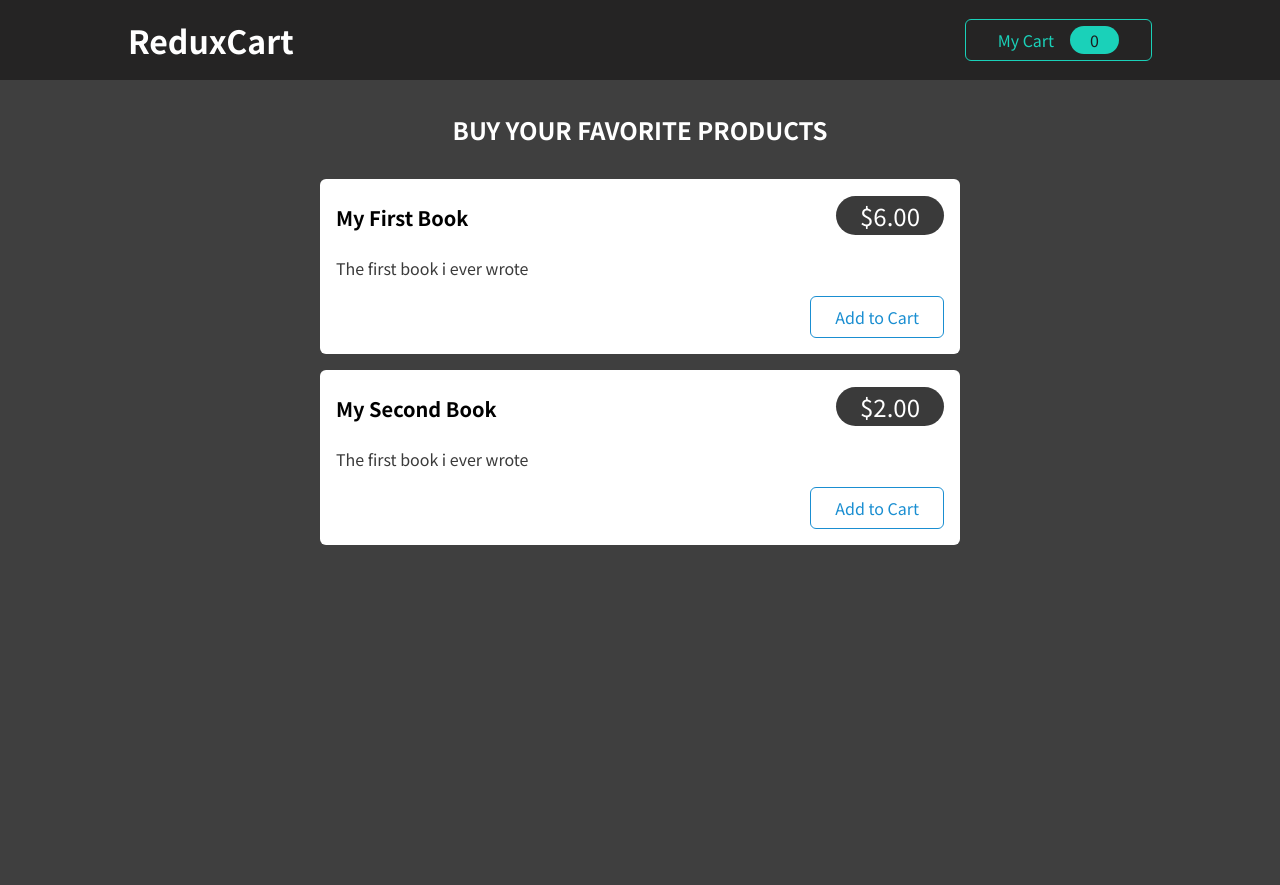
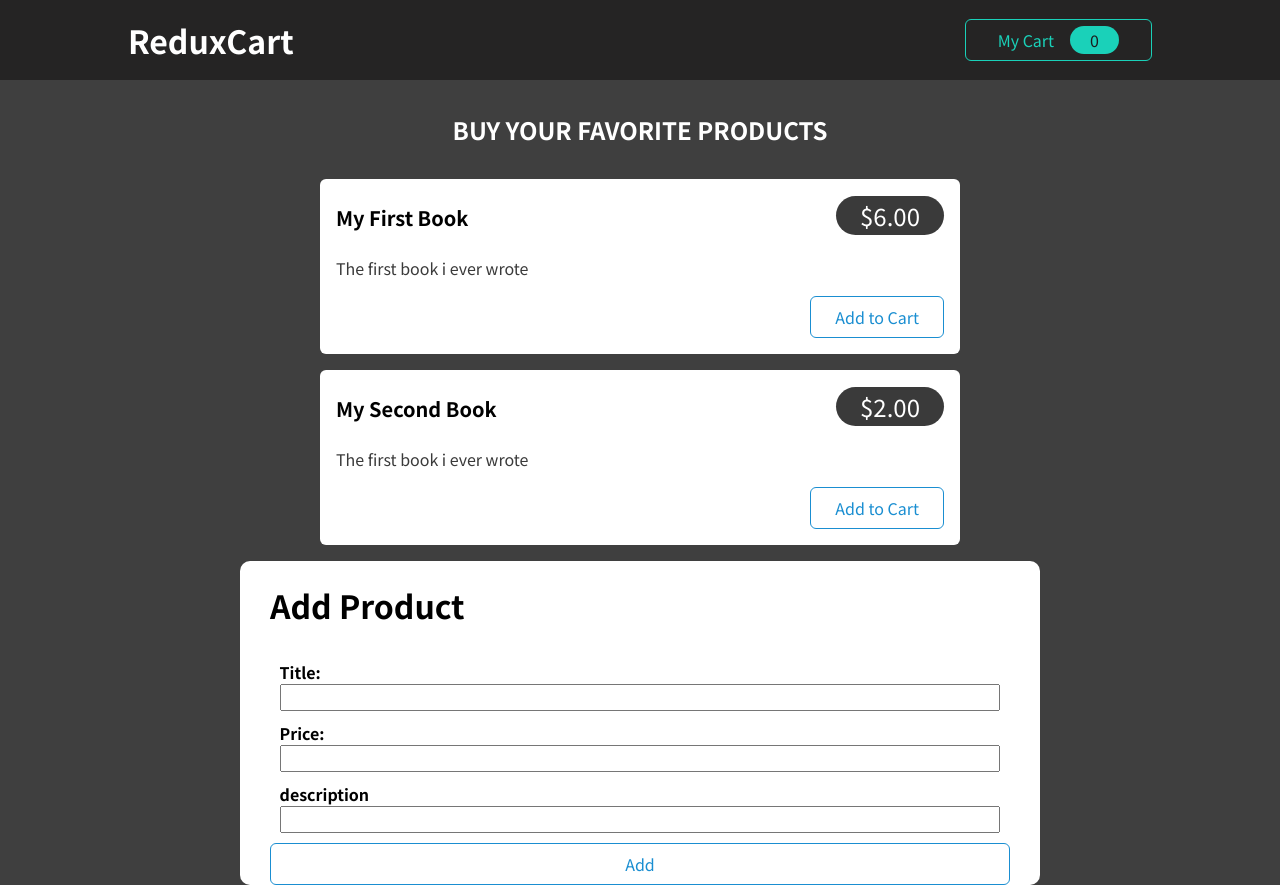
Before and after one commit to Belekko/redux-toolkit, a React (Create React App) app: page / in a window 1280 px wide. Before the commit the page ends 800 px from the top, so only its background shows below. Built offline with nearby package versions, Linux system fonts and the light colour scheme.

Commit message:
starting

```diff
--- a/src/App.js
+++ b/src/App.js
@@ -5,8 +5,9 @@ import Layout from "./components/Layout/Layout";
 import Products from "./components/Shop/Products";
 import Notification from "./components/UI/Notification";
 import {uiActions} from "./store/slices/uiSlice";
-import {BASE_URL} from "./utils/constants/general";
+// import {BASE_URL} from "./utils/constants/general";
 import {sendCartData} from "./store/slices/cartSlice";
+import AddProduct from "./components/AddProduct/AddProduct";
 
 let isInitial = true;
 
@@ -33,7 +34,8 @@ function App() {
         dispatch(sendCartData(cart))
     }, [cart, dispatch]);
 
-    return (<>
+    return (
+        <>
         {notification && (<Notification
             status={notification.status}
             title={notification.title}
@@ -42,6 +44,8 @@ function App() {
         <Layout>
             {isShow && <Cart/>}
             <Products/>
+            <AddProduct/>
+
         </Layout>
     </>);
 }
--- a/src/components/AddProduct/AddProduct.js
+++ b/src/components/AddProduct/AddProduct.js
@@ -1,22 +1,44 @@
-import React from 'react';
+import React, {useState} from 'react';
+import styles from './AddProduct.module.css'
+import {useDispatch} from "react-redux";
+import {addProductActions} from "../../store/slices/addProductSlice";
+
 
 const AddProduct = () => {
-    return (<form>
+    const [product, setProduct] = useState({title: '', price: '', des: ''})
+    const dispatch = useDispatch()
+
+
+    const onChangeHandler = (e) => {
+        const name = e.target.id
+        setProduct(prevState => ({...prevState, [name]: e.target.value}))
+    }
+
+    const addHandler = (e) => {
+        e.preventDefault()
+        console.log('ok')
+        dispatch(addProductActions.addProduct(product))
+    }
+    return (
+        <div className={styles.formBlock}>
+            <form onSubmit={addHandler} className={styles.form}>
                 <h1>Add Product</h1>
-        <div>
+                <div className={styles.inputBlock}>
                     <label htmlFor='title'>Title:</label>
-            <input id='title' type='text'/>
+                    <input id='title' type='text' onChange={onChangeHandler}/>
                 </div>
-        <div>
+                <div className={styles.inputBlock}>
                     <label htmlFor='price'>Price:</label>
-            <input id='price' type='text'/>
+                    <input id='price' type='number' onChange={onChangeHandler}/>
                 </div>
-        <div>
+                <div className={styles.inputBlock}>
                     <label htmlFor='des'>description</label>
-            <input id='des' type='textarea'/>
+                    <input id='des' type='textarea' onChange={onChangeHandler}/>
                 </div>
-        <button>Add</button>
-    </form>);
+                <button type={"submit"}>Add</button>
+            </form>
+        </div>
+    );
 };
 
 export default AddProduct;
--- /dev/null
+++ b/src/components/AddProduct/AddProduct.module.css
@@ -0,0 +1,40 @@
+.formBlock{
+    display: flex;
+    justify-content: center;
+}
+
+.form{
+    background-color: white;
+    border-radius: 10px;
+    padding: 0 30px;
+    width: 800px;
+    display: flex;
+    flex-direction: column;
+    gap: 10px;
+    justify-content: center;
+
+}
+
+.inputBlock{
+    display: flex;
+    flex-direction: column;
+    font-size: 1rem;
+    padding: 0 0.6rem;
+}
+
+.inputBlock input{
+    outline: none;
+    font-size: 18px;
+}
+
+.inputBlock label{
+    font-weight: bold;
+}
+
+.form button:hover{
+    background-color: #1a8ed1;
+}
+
+.form button:active{
+    background-color: #7cafcb;
+}
--- a/src/components/Shop/Products.js
+++ b/src/components/Shop/Products.js
@@ -6,7 +6,7 @@ import {useSelector} from "react-redux";
 const Products = (props) => {
     const products = useSelector(state => state.addProduct.products)
 
-
+    console.log(products)
     return (<section className={classes.products}>
         <h2>Buy your favorite products</h2>
         <ul>
@@ -14,7 +14,7 @@ const Products = (props) => {
                 id={product.id}
                 key={product.id}
                 title={product.title}
-                price={product.price}
+                price={+product.price}
                 description={product.description}
             />))}
             </ul>
--- a/src/store/slices/addProductSlice.js
+++ b/src/store/slices/addProductSlice.js
@@ -10,14 +10,26 @@ const initialState = {
     },]
 }
 
+let idNum=2
+
+
 const addProductSlice = createSlice({
     name: 'addProduct',
     initialState,
     reducers:{
-
+        addProduct(state, action) {
+            idNum++
+            state.products.push({
+                id: 'p'+idNum ,
+                price: action.payload.price,
+                title: action.payload.title,
+                description: action.payload.des
+            })
+        }
     }
-
 })
 
 export const addProductActions=addProductSlice.actions
 export default addProductSlice
+
+// export const getProductData=
--- a/src/store/slices/cartSlice.js
+++ b/src/store/slices/cartSlice.js
@@ -55,7 +55,6 @@ export  const cartSlice=createSlice({
 export const cartActions = cartSlice.actions
 export default cartSlice
 
-
 export const sendCartData = (cart) => {
     return (dispatch) => {
         dispatch(uiActions.showNotification({
```
Also changed, not shown: src/index.css (line endings or trailing spaces), 1 other file (tests, documents, lock files or other folders). Lines whose indentation alone changed are shown as unchanged.
